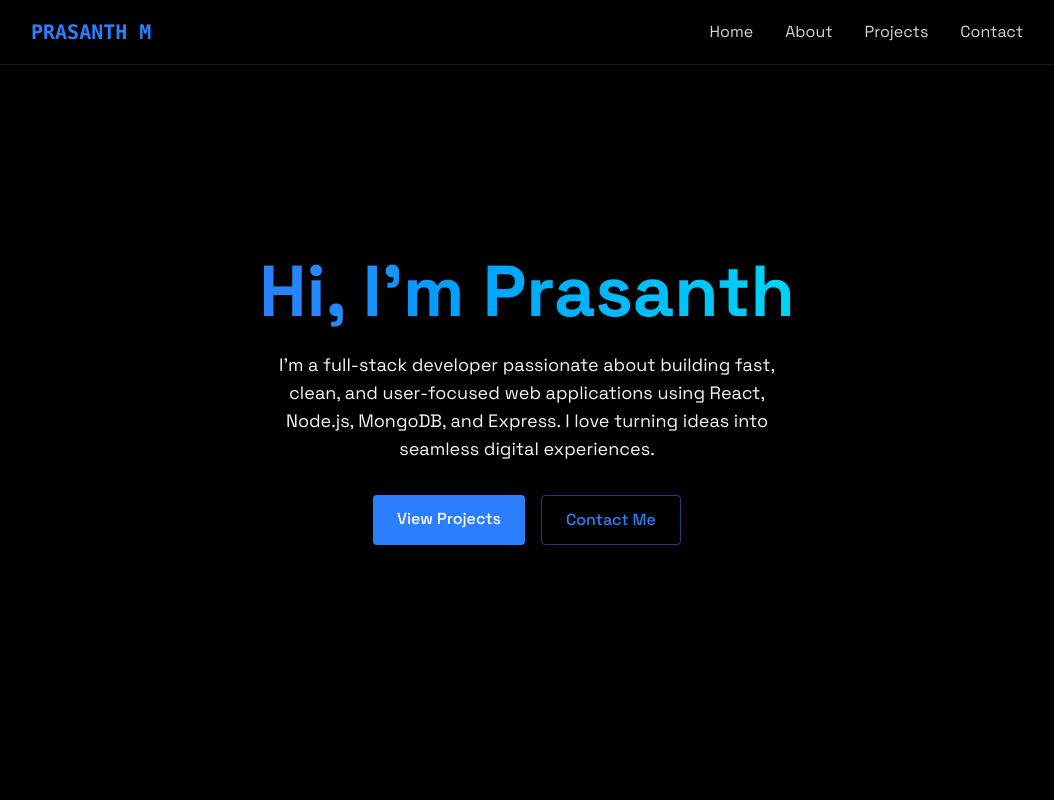
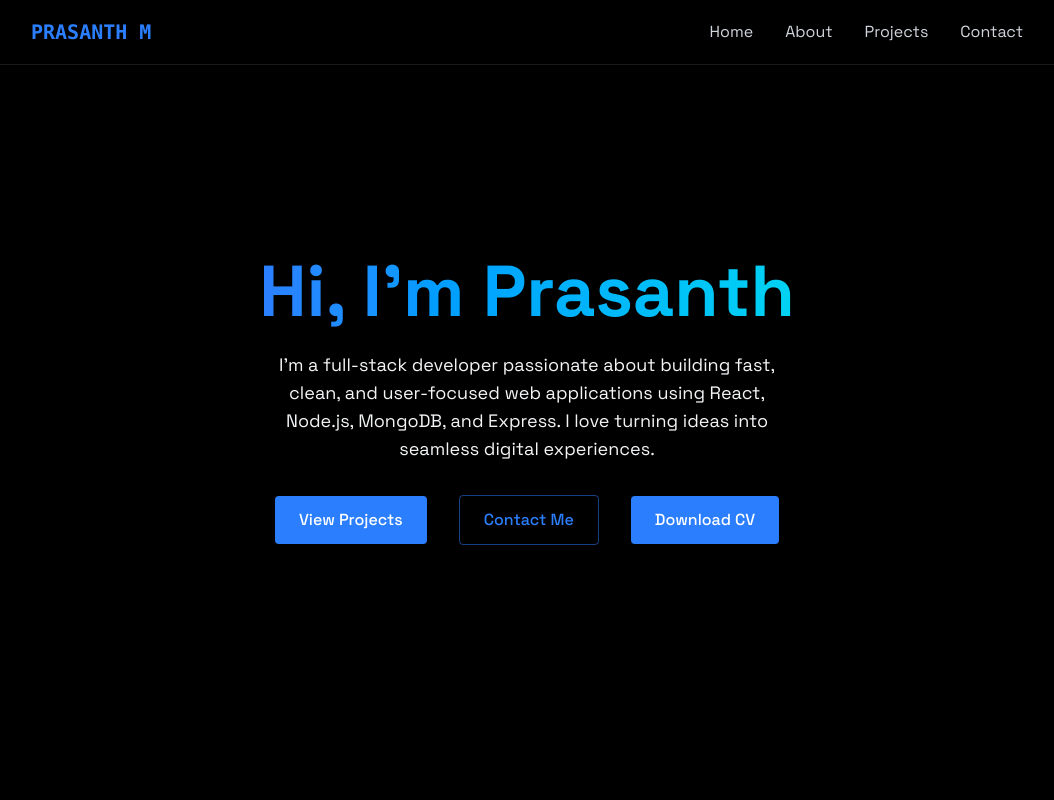
Before and after one commit to PrasanthMuthuraman03/Personal-Portfolio, a React (Vite) app: page / in a window 1280 px wide. Shown: the top 800 px of the page, without its empty margins (113-1167 px from the left). Built offline with nearby package versions, Linux system fonts and the light colour scheme.

Commit message:
Resume
Resume

```diff
--- a/src/components/sections/Home.jsx
+++ b/src/components/sections/Home.jsx
@@ -13,11 +13,10 @@ export const Home = () => {
           </h1>
 
           <p className="tex-gray-400 text-lg mb-8 max-w-lg mx-auto">
-           I'm a full-stack developer passionate about building fast, clean, and user-focused web applications using React, Node.js, MongoDB, and Express. I love turning ideas into seamless digital experiences.
+            I'm a full-stack developer passionate about building fast, clean, and user-focused web applications using React, Node.js, MongoDB, and Express. I love turning ideas into seamless digital experiences.
+          </p>
 
-
-          </p>
-          <div className="flex justify-center space-x-4">
+          <div className="flex flex-col sm:flex-row justify-center items-center gap-4 mt-4 sm:space-x-4">
             <a
               href="#projects"
               className="bg-blue-500 text-white py-3 px-6 rounded font-medium transition relative overflow-hidden hover:-translate-y-0.5 hover:shadow-[0_0_15px_rgba(59, 130, 246, 0.4)]"
@@ -32,6 +31,14 @@ export const Home = () => {
             >
               Contact Me
             </a>
+
+            <a
+              href="/Prasanth_Resume.pdf"
+              download
+              className="bg-blue-500 text-white py-3 px-6 rounded font-medium transition relative overflow-hidden hover:-translate-y-0.5 hover:shadow-[0_0_15px_rgba(34, 197, 94, 0.4)]"
+            >
+              Download CV
+            </a>
           </div>
         </div>
       </RevealOnScroll>
```
Also changed, not shown: 1 other file (tests, documents, lock files or other folders).
